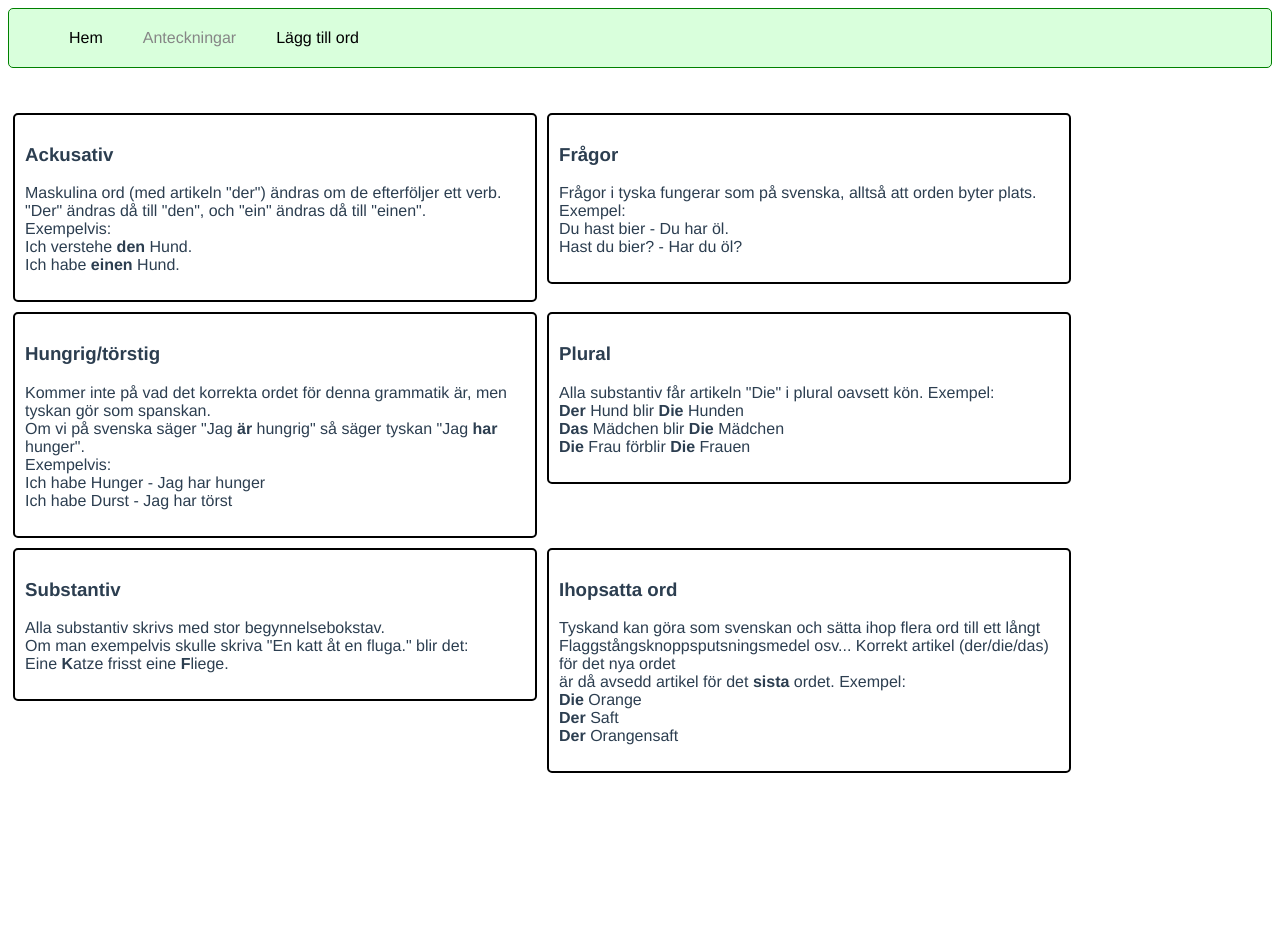
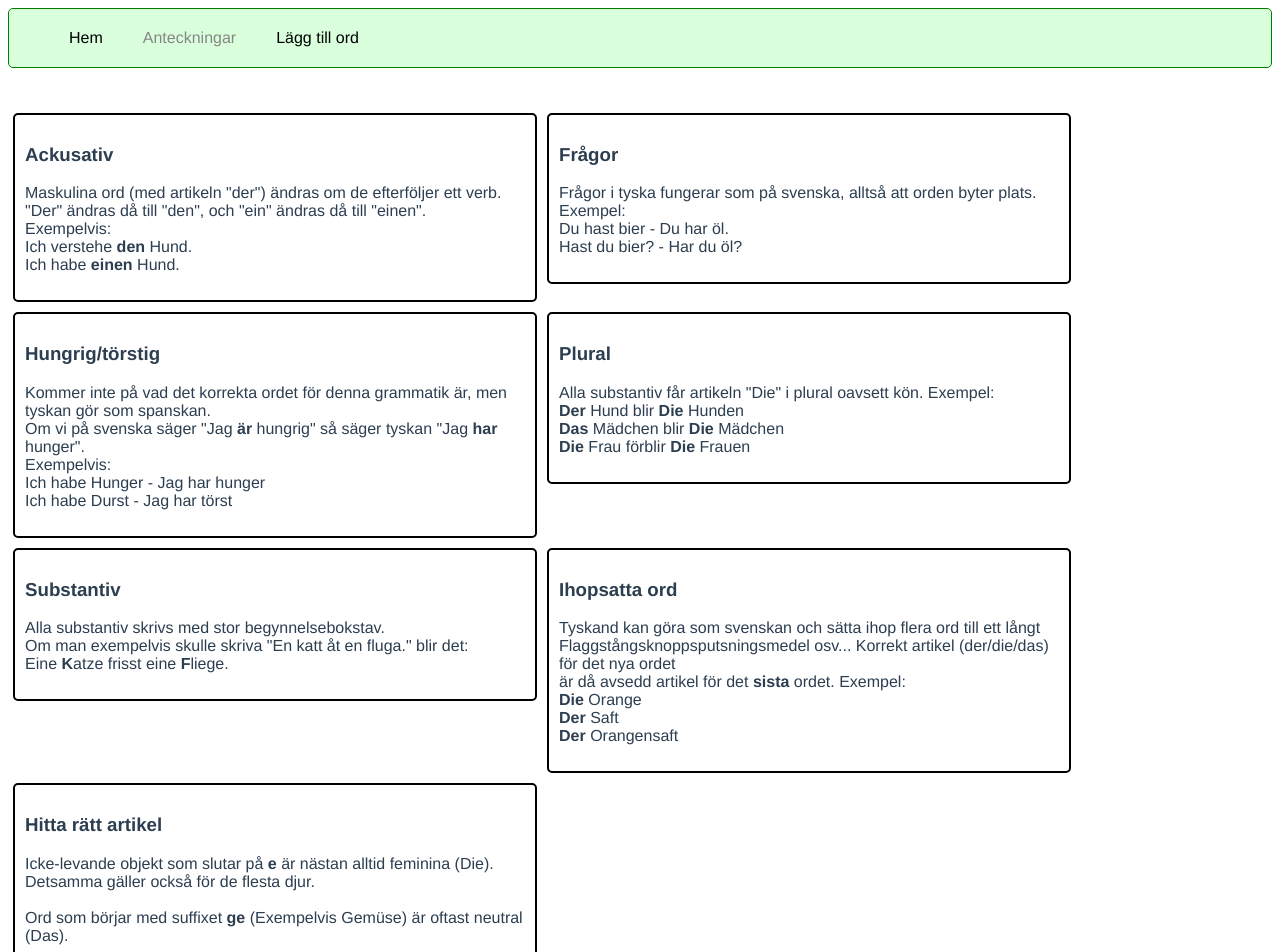
Before and after one commit to Sarrgas/german-practice-ver2, a Vue app: page /#/notes in a window 1280 px wide. Shown: the top 952 px of the page. Before the commit the page ends 800 px from the top, so only its background shows below. Built offline with nearby package versions, Linux system fonts and the light colour scheme.

Commit message:
new note

```diff
--- a/src/Notes/NotePage.vue
+++ b/src/Notes/NotePage.vue
@@ -57,6 +57,15 @@
                 <b>Der</b> Orangensaft
             </p>
         </div>
+        <div class="note">
+            <h3>Hitta rätt artikel</h3>
+            <p>
+                Icke-levande objekt som slutar på <b>e</b> är nästan alltid feminina (Die). <br>
+                Detsamma gäller också för de flesta djur. <br>
+                <br>
+                Ord som börjar med suffixet <b>ge</b> (Exempelvis Gemüse) är oftast neutral (Das).
+            </p>
+        </div>
     </div>
 </template>
 
```
